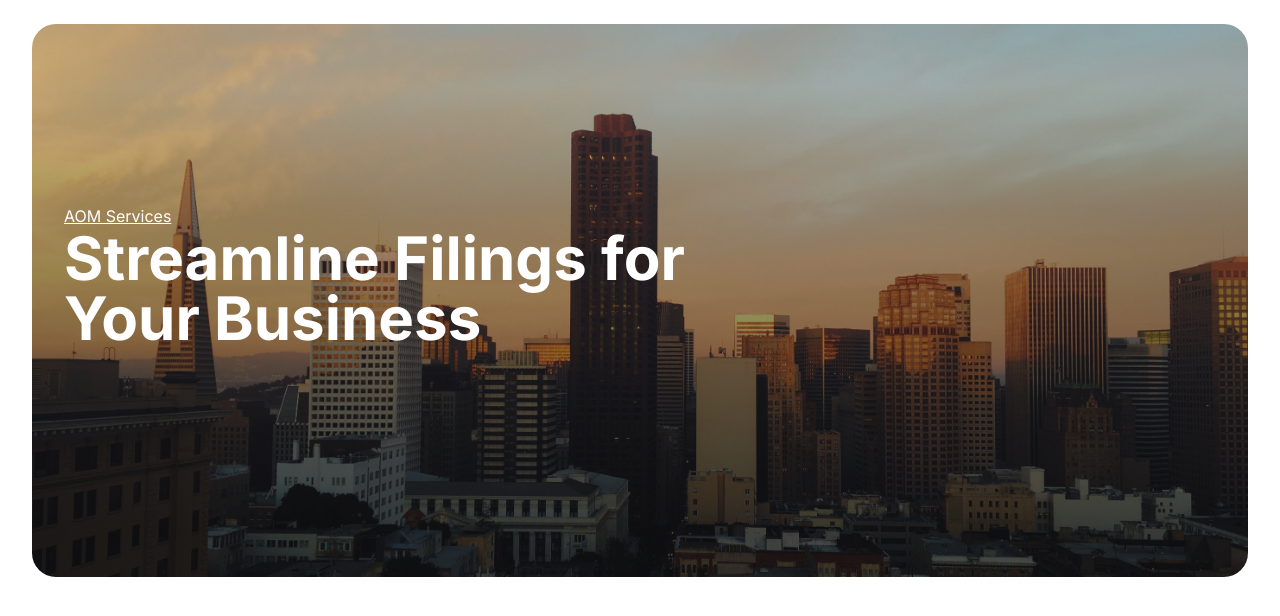
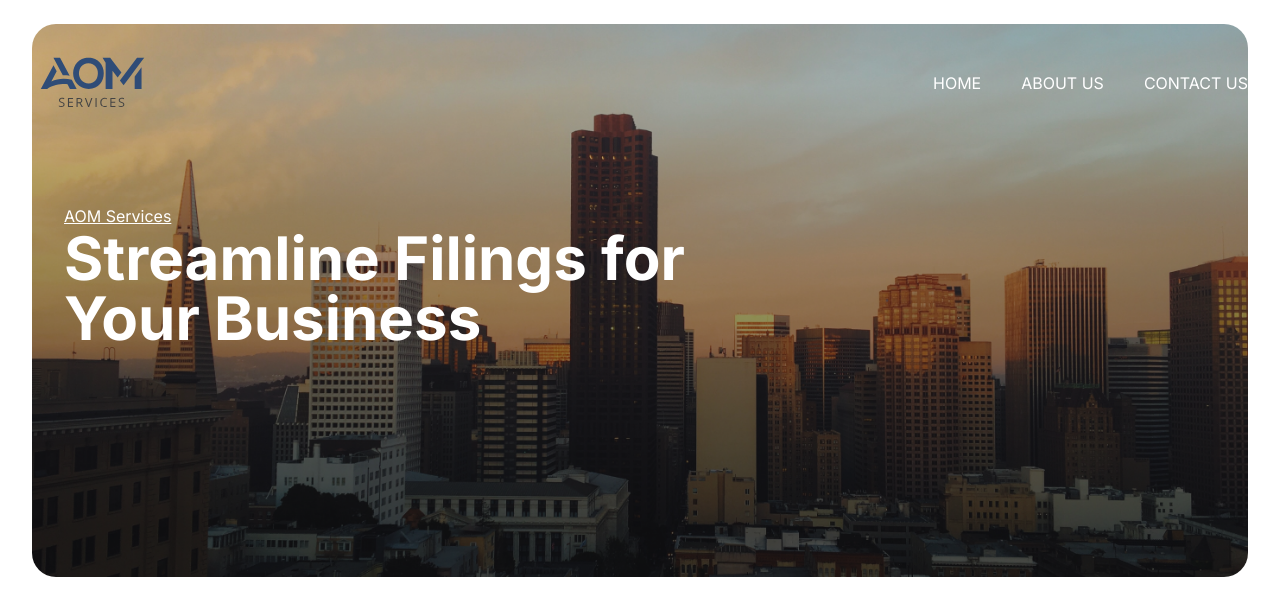
Before and after one commit to Sainath213/aom-services, a Next.js app: page / in a window 1280 px wide. Shown: the top 616 px of the page. Built offline with nearby package versions, Linux system fonts and the light colour scheme.

Commit message:
Change navbar colors

```diff
--- a/app/(navbar)/Navbar.tsx
+++ b/app/(navbar)/Navbar.tsx
@@ -21,20 +21,20 @@ export default function Navbar() {
   /////////////NavbarDesktop
   return (
     <>
-      <nav className='w-full fixed top-0 left-0 md:px-8 px-6 pt-12 items-center'>
+      <nav className='w-full fixed top-0 left-0 md:px-8 px-6 pt-12 items-center z-10'>
         <div className='flex justify-between items-center mx-auto max-w-[1272px] z-50'>
           <Link href={'#'}>
             <NavbarIcon />
           </Link>
-          <ul className='text-base md:flex hidden gap-10'>
+          <ul className='text-base md:flex hidden gap-10 text-white'>
             <li>
-              <Link href={'#'}>HOME</Link>
+              <Link href={'#'} className='hover:underline'>HOME</Link>
             </li>
             <li>
-              <Link href={'#'}>ABOUT US</Link>
+              <Link href={'#'} className='hover:underline'>ABOUT US</Link>
             </li>
             <li>
-              <Link href={'#'}>CONTACT US</Link>
+              <Link href={'#'} className='hover:underline'>CONTACT US</Link>
             </li>
           </ul>
           {/* nav mobile */}
@@ -50,7 +50,7 @@ export default function Navbar() {
           {/* nav mobile */}
         </div>
         {mobileOpen ? (
-          <div className='fixed h-full w-full top-0 left-0 text-center bg-[#050505] flex flex-col z-10 justify-center md:hidden pt-[40px]'>
+          <div className='fixed h-full w-full top-0 left-0 text-center bg-white flex flex-col z-10 justify-center md:hidden pt-[40px]'>
             <ul className='flex flex-col gap-8 mb-10'>
               <NavMobileLink href={'#home'} onClick={closeNavbar} delay={0.1}>
                 Home
@@ -102,7 +102,7 @@ const NavMobileLink = ({
     >
       <a
         href={href}
-        className='inline-block text-[#ffffff] font-header font-semibold text-[54px]'
+        className='inline-block font-header font-semibold text-[54px] text-[#050505]'
         onClick={onClick}
       >
         {children}
--- a/app/globals.css
+++ b/app/globals.css
@@ -69,6 +69,10 @@
 
 /* open */
 
+.burguer-menu-open * {
+  stroke: #050505;
+}
+
 .burguer-menu-open .middleBar {
   stroke: transparent;
   transform: translateX(25px);
```
